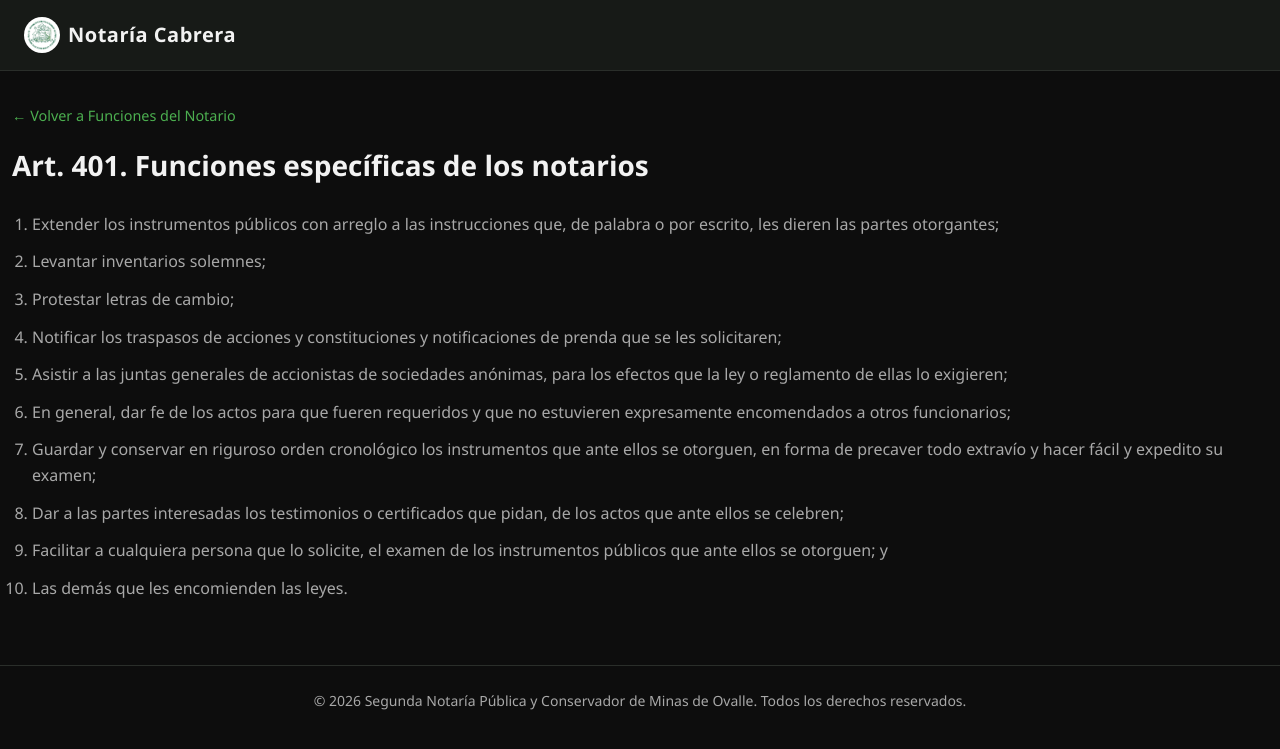
After one commit to alvcab/notariacabrera-web, a PHP site: page /articulo-401.html in a window 1280 px wide. The commit adds this page. Shown: the top 749 px of the page. Run offline with PHP 8.4, Linux system fonts and the light colour scheme.

Commit message:
Mueve el Art. 401 completo a su propia página
Crea articulo-401.html (misma plantilla que registro.html) con el
listado completo de funciones del notario, accesible desde un botón
en la sección Funciones del Notario que abre en pestaña nueva.

De paso, unifica la lógica de "volver y cerrar pestaña" en script.js
(atributo data-close-tab) en vez de duplicarla en registro.js, para
que la reutilicen ambas páginas.

Co-Authored-By: Claude Sonnet 5 <noreply@anthropic.com>

```diff
--- /dev/null
+++ b/articulo-401.html
@@ -0,0 +1,46 @@
+<!DOCTYPE html>
+<html lang="es">
+<head>
+  <meta charset="UTF-8">
+  <meta name="viewport" content="width=device-width, initial-scale=1.0">
+  <title>Art. 401 — Funciones del Notario — Segunda Notaría Pública de Ovalle</title>
+  <link rel="icon" type="image/png" href="assets/logo.png">
+  <link rel="stylesheet" href="css/style.css">
+  <link rel="stylesheet" href="css/registro.css">
+</head>
+<body>
+  <header class="site-header">
+    <div class="container header-inner">
+      <a href="index.html" class="logo">
+        <img src="assets/logo.png" alt="" class="logo-icon">
+        Notaría Cabrera
+      </a>
+    </div>
+  </header>
+
+  <main class="container registro-page">
+    <a href="index.html#funciones" class="back-link" data-close-tab>&larr; Volver a Funciones del Notario</a>
+    <h1>Art. 401. Funciones específicas de los notarios</h1>
+    <ol class="function-list">
+      <li>Extender los instrumentos públicos con arreglo a las instrucciones que, de palabra o por escrito, les dieren las partes otorgantes;</li>
+      <li>Levantar inventarios solemnes;</li>
+      <li>Protestar letras de cambio;</li>
+      <li>Notificar los traspasos de acciones y constituciones y notificaciones de prenda que se les solicitaren;</li>
+      <li>Asistir a las juntas generales de accionistas de sociedades anónimas, para los efectos que la ley o reglamento de ellas lo exigieren;</li>
+      <li>En general, dar fe de los actos para que fueren requeridos y que no estuvieren expresamente encomendados a otros funcionarios;</li>
+      <li>Guardar y conservar en riguroso orden cronológico los instrumentos que ante ellos se otorguen, en forma de precaver todo extravío y hacer fácil y expedito su examen;</li>
+      <li>Dar a las partes interesadas los testimonios o certificados que pidan, de los actos que ante ellos se celebren;</li>
+      <li>Facilitar a cualquiera persona que lo solicite, el examen de los instrumentos públicos que ante ellos se otorguen; y</li>
+      <li>Las demás que les encomienden las leyes.</li>
+    </ol>
+  </main>
+
+  <footer class="site-footer">
+    <div class="container">
+      <p>&copy; <span id="year"></span> Segunda Notaría Pública y Conservador de Minas de Ovalle. Todos los derechos reservados.</p>
+    </div>
+  </footer>
+
+  <script src="js/script.js"></script>
+</body>
+</html>
--- a/css/style.css
+++ b/css/style.css
@@ -289,6 +289,11 @@ a {
   color: var(--accent);
 }
 
+.funciones-button {
+  display: inline-block;
+  margin-top: 1.5rem;
+}
+
 .section h3 + .links-grid,
 .section h3 + .year-links {
   margin-top: 0.75rem;
--- a/js/script.js
+++ b/js/script.js
@@ -13,4 +13,15 @@ document.addEventListener('DOMContentLoaded', () => {
   if (yearEl) {
     yearEl.textContent = new Date().getFullYear();
   }
+
+  document.querySelectorAll('.back-link[data-close-tab]').forEach((link) => {
+    link.addEventListener('click', (e) => {
+      e.preventDefault();
+      const fallbackHref = link.getAttribute('href');
+      window.close();
+      setTimeout(() => {
+        window.location.href = fallbackHref;
+      }, 300);
+    });
+  });
 });
--- a/registro.html
+++ b/registro.html
@@ -19,7 +19,7 @@
   </header>
 
   <main class="container registro-page">
-    <a href="index.html#recursos" class="back-link" id="backLink">&larr; Volver a Recursos y Transparencia</a>
+    <a href="index.html#recursos" class="back-link" data-close-tab>&larr; Volver a Recursos y Transparencia</a>
     <h1 id="registroTitle">Registro</h1>
     <p id="registroCount" class="registro-count"></p>
 
```
Also changed, not shown: index.html (+1 -13 lines), js/registro.js (+0 -11 lines).
